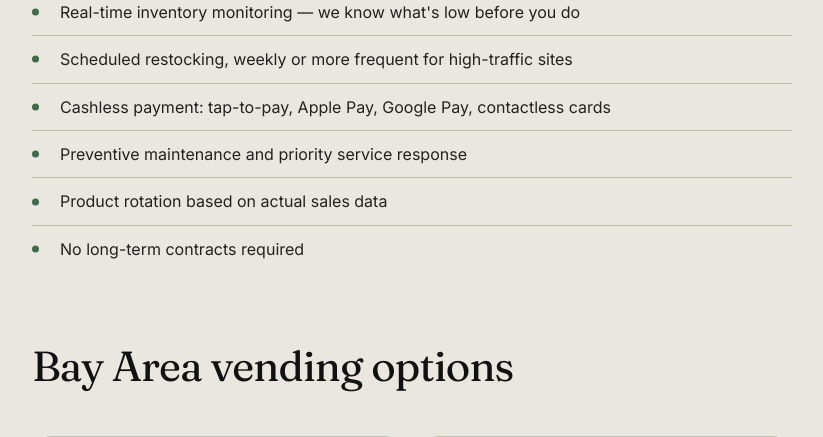
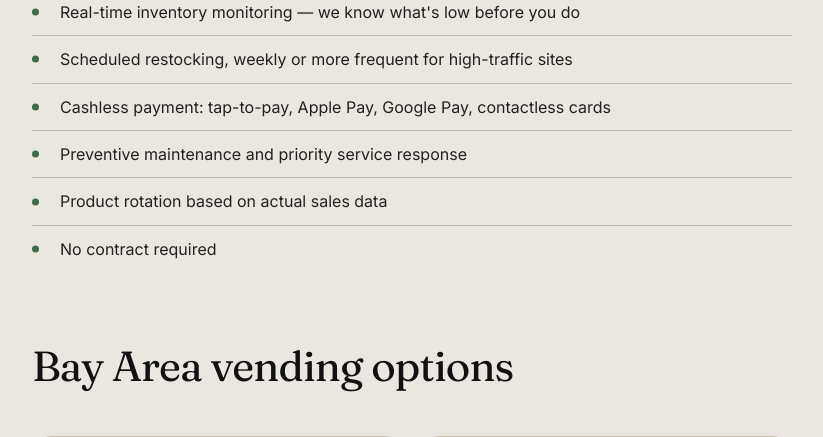
Before and after one commit to Brendon-Chen/munch-machine, a Flask app: page /bay-area-vending-services in a window 1280 px wide. Shown: the part 3400-3837 px from the top of the page, without its empty margins (228-1051 px from the left). Run offline with Flask 3, Linux system fonts and the light colour scheme.

Commit message:
Use "no contract required" wording site-wide
The owner confirmed "no contract required". Replaces "no contracts",
"no long-term contracts" and "None required" variants in descriptions,
meta strips, FAQs and CTAs. The vendor guide's closing line drops the
unconfirmed "same-day response" for "a reply within 24 hours".
CLAUDE.md records the approved wording.

Co-Authored-By: Claude Opus 5.5 <noreply@anthropic.com>
Claude-Session: https://claude.ai/code/session_01MSSq2j824BEonpkhUFytMh

```diff
--- a/templates/base.html
+++ b/templates/base.html
@@ -11,7 +11,7 @@
 <link rel="apple-touch-icon" sizes="180x180" href="{{ url_for('static', filename='img/icons/apple-touch-icon.png') }}"/>
 
 <title>{% block title %}Munch Machine — Bay Area Vending Services{% endblock %}</title>
-<meta name="description" content="{% block meta_description %}Fully managed vending machines for Bay Area businesses. Zero cost, no contracts. Munch Machine places, stocks, and services every machine.{% endblock %}"/>
+<meta name="description" content="{% block meta_description %}Fully managed vending machines for Bay Area businesses. Zero cost, no contract required. Munch Machine places, stocks, and services every machine.{% endblock %}"/>
 <meta name="robots" content="{% block robots %}index, follow, max-snippet:-1, max-image-preview:large{% endblock %}"/>
 <link rel="canonical" href="{{ site_url }}{% block canonical_path %}/{% endblock %}"/>
 
@@ -19,7 +19,7 @@
 <meta property="og:url" content="{{ site_url }}{% block og_url_path %}/{% endblock %}"/>
 <meta property="og:site_name" content="Munch Machine"/>
 <meta property="og:title" content="{% block og_title %}Munch Machine — Bay Area Vending Services{% endblock %}"/>
-<meta property="og:description" content="{% block og_description %}Fully managed vending machines for Bay Area businesses. Zero cost, no contracts.{% endblock %}"/>
+<meta property="og:description" content="{% block og_description %}Fully managed vending machines for Bay Area businesses. Zero cost, no contract required.{% endblock %}"/>
 <meta property="og:locale" content="en_US"/>
 <meta property="og:image" content="{{ site_url }}/static/{% block og_image %}img/og-image.jpg{% endblock %}"/>
 <meta property="og:image:width" content="1200"/>
@@ -27,7 +27,7 @@
 <meta name="twitter:card" content="summary_large_image"/>
 <meta name="twitter:image" content="{{ site_url }}/static/img/og-image.jpg"/>
 <meta name="twitter:title" content="{% block twitter_title %}Munch Machine — Bay Area Vending Services{% endblock %}"/>
-<meta name="twitter:description" content="{% block twitter_description %}Fully managed vending machines for Bay Area businesses. Zero cost, no contracts.{% endblock %}"/>
+<meta name="twitter:description" content="{% block twitter_description %}Fully managed vending machines for Bay Area businesses. Zero cost, no contract required.{% endblock %}"/>
 
 {% block schema %}{% endblock %}
 
--- a/templates/pages/bay-area-vending-services.html
+++ b/templates/pages/bay-area-vending-services.html
@@ -5,9 +5,9 @@
 {% block canonical_path %}/bay-area-vending-services{% endblock %}
 {% block og_url_path %}/bay-area-vending-services{% endblock %}
 {% block og_title %}Bay Area Vending Machines and Vending Services | Munch Machine{% endblock %}
-{% block og_description %}Managed vending for offices, warehouses, and campuses across the Bay Area. Zero cost, no contracts, weekly restocking. Serving Fremont, San Jose, Oakland, Silicon Valley & more.{% endblock %}
+{% block og_description %}Managed vending for offices, warehouses, and campuses across the Bay Area. Zero cost, no contract required, weekly restocking. Serving Fremont, San Jose, Oakland, Silicon Valley & more.{% endblock %}
 {% block twitter_title %}Bay Area Vending Machines and Vending Services | Munch Machine{% endblock %}
-{% block twitter_description %}Managed vending across the Bay Area. Zero cost, no contracts, weekly restocking. Fremont, San Jose, Oakland, Silicon Valley & beyond.{% endblock %}
+{% block twitter_description %}Managed vending across the Bay Area. Zero cost, no contract required, weekly restocking. Fremont, San Jose, Oakland, Silicon Valley & beyond.{% endblock %}
 
 {% block schema %}
 <script type="application/ld+json">
@@ -65,7 +65,7 @@
       <div class="meta-item">Service territory<strong>Bay Area-wide</strong></div>
       <div class="meta-item">Reply time<strong>Within 24 hours</strong></div>
       <div class="meta-item">Cost to host<strong>$0</strong></div>
-      <div class="meta-item">Contract<strong>None required</strong></div>
+      <div class="meta-item">Contract<strong>Not required</strong></div>
     </div>
   </div>
 </section>
@@ -143,7 +143,7 @@
         <li>Cashless payment: tap-to-pay, Apple Pay, Google Pay, contactless cards</li>
         <li>Preventive maintenance and priority service response</li>
         <li>Product rotation based on actual sales data</li>
-        <li>No long-term contracts required</li>
+        <li>No contract required</li>
       </ul>
 
       <h2>Bay Area vending options</h2>
--- a/templates/pages/coworking-vending.html
+++ b/templates/pages/coworking-vending.html
@@ -44,7 +44,7 @@
 
     <h2>Frequently asked questions</h2>
     <div class="page-faq faq">
-      <details class="faq-item"><summary><span>Does the coworking operator pay anything for this?</span><div class="ch"><span class="material-symbols-outlined" style="font-size:16px">add</span></div></summary><p>No. The machine, installation, restocking, and ongoing maintenance are all at zero cost to the coworking operator. Revenue comes from member purchases directly. There's no fee, no commission split owed to us that comes from your pocket, and no contract requiring minimum purchase volume.</p></details>
+      <details class="faq-item"><summary><span>Does the coworking operator pay anything for this?</span><div class="ch"><span class="material-symbols-outlined" style="font-size:16px">add</span></div></summary><p>No. The machine, installation, restocking, and ongoing maintenance are all at zero cost to the coworking operator. Revenue comes from member purchases directly. There's no fee, no commission split owed to us that comes from your pocket, and no contract required.</p></details>
       <details class="faq-item"><summary><span>Can we offer members a discount through the vending machine?</span><div class="ch"><span class="material-symbols-outlined" style="font-size:16px">add</span></div></summary><p>Discounted pricing for members is something we can discuss. This typically works for larger coworking operations with 100+ active members, where subsidized pricing is part of the membership value proposition. Get in touch to explore what's possible for your specific setup.</p></details>
       <details class="faq-item"><summary><span>What if our space is too small?</span><div class="ch"><span class="material-symbols-outlined" style="font-size:16px">add</span></div></summary><p>For very small coworking operations (under 25 active daily members), a full machine may not generate enough volume. In those cases, we can discuss options including multi-location agreements if you're part of a network, or we'll be straightforward that the economics don't work yet and revisit when you've grown.</p></details>
     </div>
--- a/templates/pages/fremont-vending-services.html
+++ b/templates/pages/fremont-vending-services.html
@@ -5,9 +5,9 @@
 {% block canonical_path %}/fremont-vending-services{% endblock %}
 {% block og_url_path %}/fremont-vending-services{% endblock %}
 {% block og_title %}Fremont Vending Services | Munch Machine{% endblock %}
-{% block og_description %}Managed vending for Fremont offices, warehouses & tech campuses. No fees, no contracts. We handle everything.{% endblock %}
+{% block og_description %}Managed vending for Fremont offices, warehouses & tech campuses. No fees, no contract required. We handle everything.{% endblock %}
 {% block twitter_title %}Fremont Vending Services | Munch Machine{% endblock %}
-{% block twitter_description %}Managed vending for Fremont offices, warehouses & tech campuses. No fees, no contracts.{% endblock %}
+{% block twitter_description %}Managed vending for Fremont offices, warehouses & tech campuses. No fees, no contract required.{% endblock %}
 
 {% block schema %}
 <script type="application/ld+json">
@@ -74,7 +74,7 @@
     <div class="page-hero-meta">
       <div class="meta-item">Cost to host<strong>$0</strong></div>
       <div class="meta-item">Service area<strong>Fremont + East Bay</strong></div>
-      <div class="meta-item">Contract required<strong>None</strong></div>
+      <div class="meta-item">Contract<strong>Not required</strong></div>
       <div class="meta-item">Setup time<strong>~2 weeks</strong></div>
     </div>
   </div>
@@ -233,7 +233,7 @@
             <span>Is there a contract or commitment?</span>
             <div class="ch"><span class="material-symbols-outlined" style="font-size:16px">add</span></div>
           </summary>
-          <p>We don't require long-term contracts. We do ask for reasonable notice if you want to end the placement so we can schedule equipment removal. Most businesses keep the service indefinitely because it works — but you're not locked in.</p>
+          <p>No contract is required. We do ask for reasonable notice if you want to end the placement so we can schedule equipment removal. Most businesses keep the service indefinitely because it works — but you're not locked in.</p>
         </details>
 
         <details class="faq-item">
--- a/templates/pages/full-service-vending.html
+++ b/templates/pages/full-service-vending.html
@@ -60,7 +60,7 @@
     <h2>Frequently asked questions</h2>
     <div class="page-faq faq">
       <details class="faq-item"><summary><span>What if I want to request a specific product?</span><div class="ch"><span class="material-symbols-outlined" style="font-size:16px">add</span></div></summary><p>We take product requests seriously. If your employees want something specific, let us know and we'll assess whether it fits the machine's category and whether we can source it. We can't accommodate every request but we make genuine effort to reflect the preferences of your specific team.</p></details>
-      <details class="faq-item"><summary><span>Is there a contract?</span><div class="ch"><span class="material-symbols-outlined" style="font-size:16px">add</span></div></summary><p>We don't require long-term contracts. We operate on reasonable notice periods — typically 30 days — for either party to end the arrangement. Our model is designed so that our service quality keeps you wanting us there, not a binding agreement.</p></details>
+      <details class="faq-item"><summary><span>Is there a contract?</span><div class="ch"><span class="material-symbols-outlined" style="font-size:16px">add</span></div></summary><p>No contract is required. We operate on reasonable notice periods — typically 30 days — for either party to end the arrangement. Our model is designed so that our service quality keeps you wanting us there, not a binding agreement.</p></details>
       <details class="faq-item"><summary><span>What if the machine breaks down?</span><div class="ch"><span class="material-symbols-outlined" style="font-size:16px">add</span></div></summary><p>Contact us and we'll dispatch a technician. For our East Bay core service territory, we typically respond same business day. For extended territory, next business day is standard. We maintain a stock of common parts to avoid multi-day repair waits.</p></details>
     </div>
 
--- a/templates/pages/hayward-vending-services.html
+++ b/templates/pages/hayward-vending-services.html
@@ -23,7 +23,7 @@
       <div class="meta-item">Distance from base<strong>~15 min from Fremont</strong></div>
       <div class="meta-item">Cost to host<strong>$0</strong></div>
       <div class="meta-item">Cashless payment<strong>Included</strong></div>
-      <div class="meta-item">Contract<strong>None required</strong></div>
+      <div class="meta-item">Contract<strong>Not required</strong></div>
     </div>
   </div>
 </section>
--- a/templates/pages/how-to-choose-a-service-vendor.html
+++ b/templates/pages/how-to-choose-a-service-vendor.html
@@ -206,7 +206,7 @@
     <div class="page-cta">
       <div class="cta-text">
         <h2>Run the checklist on us. <em>We're used to it.</em></h2>
-        <p>Owned equipment, same-day response, no contract lock-in, zero cost to host. Ask the six questions — then request a placement.</p>
+        <p>Owned equipment, a reply within 24 hours, no contract required, $0 to host. Ask the six questions — then request a placement.</p>
       </div>
       <div class="cta-actions">
         <a href="{{ url_for('page_inquire') }}" class="btn btn-dark" style="background:var(--cream);color:var(--ink);font-size:14px">
--- a/templates/pages/managed-vending-services.html
+++ b/templates/pages/managed-vending-services.html
@@ -181,8 +181,8 @@
       </details>
 
       <details class="faq-item">
-        <summary><span>Is there a long-term contract?</span><div class="ch"><span class="material-symbols-outlined" style="font-size:16px">add</span></div></summary>
-        <p>No long-term commitment required. We operate on a reasonable notice arrangement — typically 30 days for either party. Our view is that our service quality should be what keeps you wanting us there, not a contract you're locked into.</p>
+        <summary><span>Is a contract required?</span><div class="ch"><span class="material-symbols-outlined" style="font-size:16px">add</span></div></summary>
+        <p>No contract is required. We operate on a reasonable notice arrangement — typically 30 days for either party. Our view is that our service quality should be what keeps you wanting us there, not a contract you're locked into.</p>
       </details>
 
       <details class="faq-item">
--- a/templates/pages/newark-vending-services.html
+++ b/templates/pages/newark-vending-services.html
@@ -5,7 +5,7 @@
 {% block canonical_path %}/newark-vending-services{% endblock %}
 {% block og_url_path %}/newark-vending-services{% endblock %}
 {% block og_title %}Newark CA Vending Services | Munch Machine{% endblock %}
-{% block og_description %}Fully managed vending for Newark, CA workplaces. Warehouses, offices, manufacturing facilities. No cost, no contracts, weekly restocking. Locally based in Fremont.{% endblock %}
+{% block og_description %}Fully managed vending for Newark, CA workplaces. Warehouses, offices, manufacturing facilities. No cost, no contract required, weekly restocking. Locally based in Fremont.{% endblock %}
 {% block twitter_title %}Newark CA Vending Services | Munch Machine{% endblock %}
 {% block twitter_description %}Fully managed vending for Newark, CA. Warehouses, offices, manufacturing — no cost, weekly restocking, locally based.{% endblock %}
 
--- a/templates/pages/office-vending.html
+++ b/templates/pages/office-vending.html
@@ -5,9 +5,9 @@
 {% block canonical_path %}/office-vending{% endblock %}
 {% block og_url_path %}/office-vending{% endblock %}
 {% block og_title %}Office Vending Services Bay Area | Munch Machine{% endblock %}
-{% block og_description %}Premium managed vending for Bay Area offices. Zero cost, no contracts, no maintenance burden. Cashless machines, curated product mix, weekly restocking.{% endblock %}
+{% block og_description %}Premium managed vending for Bay Area offices. Zero cost, no contract required, no maintenance burden. Cashless machines, curated product mix, weekly restocking.{% endblock %}
 {% block twitter_title %}Office Vending Services Bay Area | Munch Machine{% endblock %}
-{% block twitter_description %}Premium managed vending for Bay Area offices. Zero cost, no contracts, cashless machines, weekly restocking.{% endblock %}
+{% block twitter_description %}Premium managed vending for Bay Area offices. Zero cost, no contract required, cashless machines, weekly restocking.{% endblock %}
 
 {% block schema %}
 <script type="application/ld+json">
@@ -188,10 +188,10 @@
 
         <details class="faq-item">
           <summary>
-            <span>Is there a long-term contract?</span>
+            <span>Is a contract required?</span>
             <div class="ch"><span class="material-symbols-outlined" style="font-size:16px">add</span></div>
           </summary>
-          <p>We don't require long-term contracts. We ask for reasonable notice before ending a placement so we can schedule removal. In practice, most businesses keep the service because it works well and costs them nothing — but you're not locked in.</p>
+          <p>No contract is required. We ask for reasonable notice before ending a placement so we can schedule removal. In practice, most businesses keep the service because it works well and costs them nothing — but you're not locked in.</p>
         </details>
 
       </div>
@@ -205,7 +205,7 @@
 <div class="page-cta">
         <div class="cta-text">
           <h2>Upgrade your <em>office break room.</em></h2>
-          <p>No cost, no contract, no management burden. Tell us about your space and we'll take it from there.</p>
+          <p>No cost, no contract required, no management burden. Tell us about your space and we'll take it from there.</p>
         </div>
         <div class="cta-actions">
           <a href="{{ url_for('page_inquire') }}" class="btn btn-dark" style="background:var(--cream);color:var(--ink);font-size:14px">
--- a/templates/pages/pleasanton-vending-services.html
+++ b/templates/pages/pleasanton-vending-services.html
@@ -41,7 +41,7 @@
     <h2>Frequently asked questions</h2>
     <div class="page-faq faq">
       <details class="faq-item"><summary><span>Do you place machines in the Tri-Valley?</span><div class="ch"><span class="material-symbols-outlined" style="font-size:16px">add</span></div></summary><p>Yes. Pleasanton, Dublin, and Livermore are part of our extended East Bay service territory. If your business is in the Tri-Valley and has a break room or common area, reach out and we can confirm availability and schedule a site visit.</p></details>
-      <details class="faq-item"><summary><span>What does it cost to host a machine?</span><div class="ch"><span class="material-symbols-outlined" style="font-size:16px">add</span></div></summary><p>Nothing. Munch Machine provides, installs, stocks, services, and insures the machine. You provide a standard outlet and Wi-Fi. There are no fees, no contracts, and no maintenance responsibilities on your end.</p></details>
+      <details class="faq-item"><summary><span>What does it cost to host a machine?</span><div class="ch"><span class="material-symbols-outlined" style="font-size:16px">add</span></div></summary><p>Nothing. Munch Machine provides, installs, stocks, services, and insures the machine. You provide a standard outlet and Wi-Fi. There are no fees and no maintenance responsibilities on your end, and no contract is required.</p></details>
       <details class="faq-item"><summary><span>How many employees does a location need?</span><div class="ch"><span class="material-symbols-outlined" style="font-size:16px">add</span></div></summary><p>We typically look for locations with 25 or more people on-site regularly. Smaller teams can still qualify depending on the space — contact us and we'll let you know if your location is a good fit.</p></details>
     </div>
 
--- a/templates/pages/sunnyvale-vending-services.html
+++ b/templates/pages/sunnyvale-vending-services.html
@@ -53,7 +53,7 @@
   <a href="/san-jose-vending-services">San Jose</a>
 </div>
 <div class="page-cta">
-      <div class="cta-text"><h2>Premium vending for <em>Sunnyvale companies.</em></h2><p>No cost, no contract, no management burden. Get started in about two weeks.</p></div>
+      <div class="cta-text"><h2>Premium vending for <em>Sunnyvale companies.</em></h2><p>No cost, no contract required, no management burden. Get started in about two weeks.</p></div>
       <div class="cta-actions"><a href="{{ url_for('page_inquire') }}" class="btn btn-dark" style="background:var(--cream);color:var(--ink);font-size:14px">Request a placement <span class="material-symbols-outlined" style="font-size:14px">arrow_forward</span></a></div>
     </div>
   </div></div>
```
Also changed, not shown: CLAUDE.md (+1 -1 lines).
